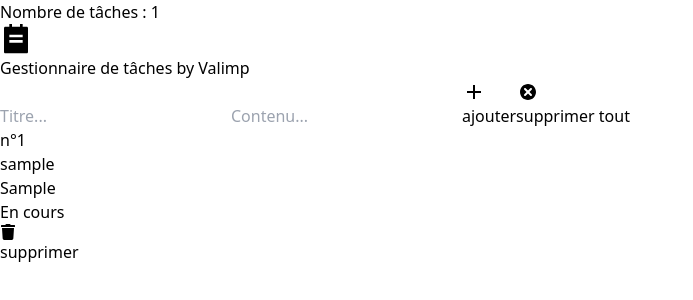
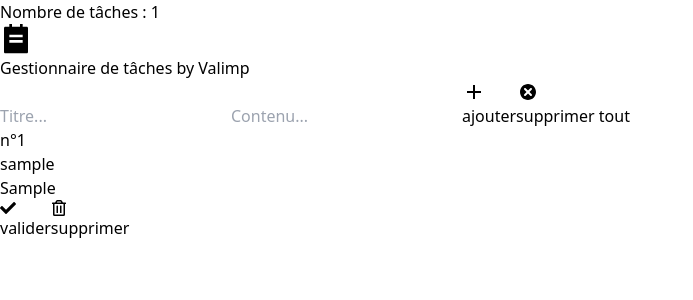
Before and after one commit to Valimp/react-ILW, a React (Vite) app: page / in a window 1280 px wide. Both pictures are taken after typing "Sample", "Sample" into the empty fields and a click on the button "supprimer tout". Shown: the top 300 px of the page, without its empty margins (0-693 px from the left). Built offline with nearby package versions, Linux system fonts and the light colour scheme.

Commit message:
fix: buttons

```diff
--- a/src/App.tsx
+++ b/src/App.tsx
@@ -3,7 +3,7 @@ import { Routes, Route } from 'react-router-dom'
 import HomePage from './pages/HomePage'
 import PageLayout from './components/layout/PageLayout'
 import LostPage from './pages/LostPage'
-import { TaskInterface } from './interface/interface'
+import { TaskInterface } from './interface/task'
 
 const App = () => {
 
--- a/src/components/Button.tsx
+++ b/src/components/Button.tsx
@@ -4,14 +4,30 @@ interface ButtonProps {
   children: ReactNode;
   type?: 'button' | 'submit' | 'reset';
   onClick?: () => void;
-  use: 'add' | 'delete';
+  use: 'add' | 'delete' | 'validate';
 }
 
 const Button = ({ children, type, onClick, use }: ButtonProps) => {
   return (
-    <button onClick={onClick} className={`text-white bg-gradient-to-tr ${use==='add' ? 'from-green-600 to-green-700' : 'from-red-600 to-red-700'} px-4 py-3 rounded-lg shadow-lg flex justify-around gap-2 items-center ${use==='add' ? 'hover:bg-green-700' : 'hover:bg-red-700'} duration-300`} type={type}>
-        {children}
-    </button>
+    <>
+      {use==='add' &&
+        <button onClick={onClick} className={`text-white bg-gradient-to-tr from-green-600 to-green-700 px-4 py-3 rounded-lg shadow-lg flex justify-around gap-2 items-center hover:rounded-2xl duration-300`} type={type}>
+          {children}
+        </button>
+      }
+      {
+        use==='delete' &&
+        <button onClick={onClick} className={`text-white bg-gradient-to-tr from-red-600 to-red-700 px-4 py-3 rounded-lg shadow-lg flex justify-around gap-2 items-center hover:rounded-2xl duration-300`} type={type}>
+          {children}
+        </button>
+      }
+      {
+        use==='validate' &&
+        <button onClick={onClick} className={`text-white bg-gradient-to-tr from-blue-600 to-blue-700 px-4 py-3 rounded-lg shadow-lg flex justify-around gap-2 items-center hover:rounded-2xl duration-300`} type={type}>
+          {children}
+        </button>
+      }
+    </>
   )
 }
 
--- a/src/components/Task.tsx
+++ b/src/components/Task.tsx
@@ -1,6 +1,7 @@
 import Typo from "./Typo";
 import Button from "./Button";
-import { FaTrash } from "react-icons/fa";
+import { FaCheck } from "react-icons/fa";
+import { FaRegTrashAlt } from "react-icons/fa";
 
 interface TaskProps {
   taskTitle: string;
@@ -10,27 +11,28 @@ interface TaskProps {
   onDelete: () => void;
 }
 
-const Task = ({ taskTitle, taskContent, onDelete, id, isCompleted }: TaskProps) => {
+const Task = ({ taskTitle, taskContent, onDelete, id }: TaskProps) => {
 
   return (
     <li className="flex justify-start items-center bg-zinc-200 shadow-lg rounded-xl p-3 gap-5 w-full">
-      <div className="mr-auto">
+      <div className="">
         <Typo type='p'>n°{id+1}</Typo>
       </div>
+      <div className="flex flex-col mr-auto gap-3">
         <div className="w-full overflow-auto">
           <Typo type="h3">{taskTitle}</Typo>
         </div>
         <div className="w-full overflow-auto">
           <Typo type="p">{taskContent}</Typo>
         </div>
-      <div className="w-full">
-        {
-          isCompleted ? <Typo type="p" >Terminée</Typo> : <Typo type="p">En cours</Typo>
-        }
       </div>
       <div className="flex flex-col ml-auto gap-1">
+        <Button use="validate" onClick={onDelete}>
+          <FaCheck />
+          <span className="font-semibold lowercase lg:inline-block hidden">valider</span>
+        </Button>
         <Button use="delete" onClick={onDelete}>
-          <FaTrash />
+          <FaRegTrashAlt />
           <span className="font-semibold lowercase lg:inline-block hidden">supprimer</span>
         </Button>
       </div>
--- a/src/components/TaskList.tsx
+++ b/src/components/TaskList.tsx
@@ -7,7 +7,7 @@ import Form from './Form';
 import ContentList from './ContentList';
 import { MdAdd } from "react-icons/md";
 import { TiDelete } from "react-icons/ti";
-import { TaskInterface } from '../interface/interface';
+import { TaskInterface } from '../interface/task';
 
 interface FormData {
   taskTitle: string;
--- a/src/pages/HomePage.tsx
+++ b/src/pages/HomePage.tsx
@@ -2,7 +2,7 @@ import TaskList from '../components/TaskList';
 import Typo from '../components/Typo';
 import IconText from '../components/IconText';
 import TaskCounter from '../components/TaskCounter';
-import { TaskInterface } from '../interface/interface';
+import { TaskInterface } from '../interface/task';
 
 import { RiTodoFill } from "react-icons/ri";
 
```
Also changed, not shown: src/interface/task.ts (renamed from src/interface/interface.ts). Lines whose indentation alone changed are shown as unchanged.
